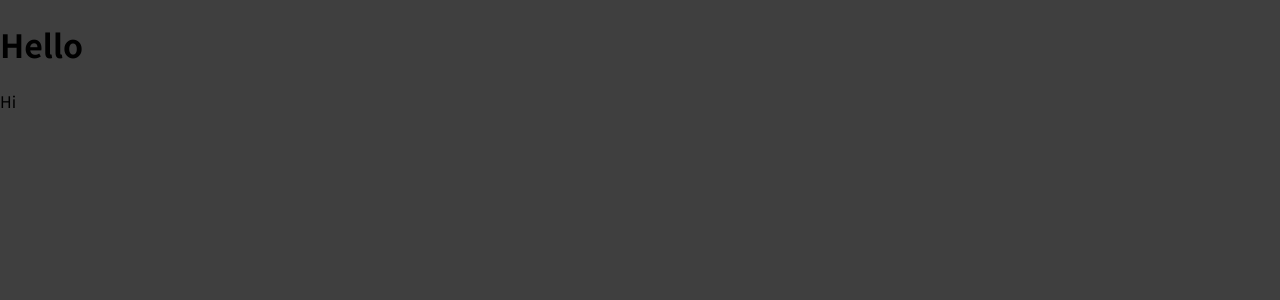
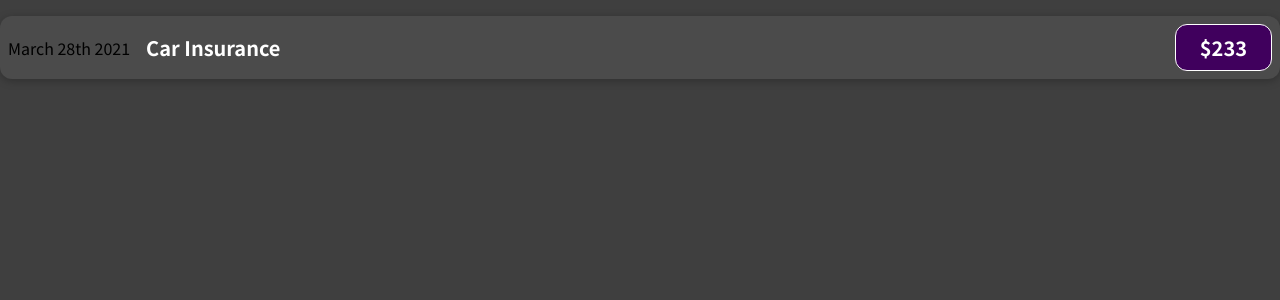
Before and after one commit to RushikeshGandhmal/Expense-Tracker-App, a React (Create React App) app: page / in a window 1280 px wide. Shown: the top 300 px of the page. Built offline with nearby package versions, Linux system fonts and the light colour scheme.

Commit message:
added ExpenseItem component

```diff
--- a/src/App.js
+++ b/src/App.js
@@ -1,10 +1,11 @@
-function App() {
+import ExpenseItem from "./components/ExpenseItem";
+
+const App = () => {
   return (
     <div>
-      <h1>Hello</h1>
-      <p>Hi</p>
+      <ExpenseItem />
     </div>
-  )
-}
+  );
+};
 
 export default App;
--- /dev/null
+++ b/src/components/ExpenseItem.css
@@ -0,0 +1,56 @@
+.expense-item {
+  display: flex;
+  justify-content: space-between;
+  align-items: center;
+  box-shadow: 0 2px 8px rgba(0, 0, 0, 0.25);
+  padding: 0.5rem;
+  margin: 1rem 0;
+  border-radius: 12px;
+  background-color: #4b4b4b;
+}
+
+.expense-item__description {
+  display: flex;
+  flex-direction: column;
+  gap: 1rem;
+  align-items: flex-end;
+  flex-flow: column-reverse;
+  justify-content: flex-start;
+  flex: 1;
+}
+
+.expense-item h2 {
+  color: #3a3a3a;
+  font-size: 1rem;
+  flex: 1;
+  margin: 0 1rem;
+  color: white;
+}
+
+.expense-item__price {
+  font-size: 1rem;
+  font-weight: bold;
+  color: white;
+  background-color: #40005d;
+  border: 1px solid white;
+  padding: 0.5rem;
+  border-radius: 12px;
+}
+
+@media (min-width: 580px) {
+  .expense-item__description {
+    flex-direction: row;
+    align-items: center;
+    justify-content: flex-start;
+    flex: 1;
+  }
+
+  .expense-item__description h2 {
+    font-size: 1.25rem;
+  }
+
+  .expense-item__price {
+    font-size: 1.25rem;
+    padding: 0.5rem 1.5rem;
+  }
+}
--- /dev/null
+++ b/src/components/ExpenseItem.js
@@ -0,0 +1,15 @@
+import "./ExpenseItem.css";
+
+const ExpenseItem = () => {
+  return (
+    <div className="expense-item">
+      <div>March 28th 2021</div>
+      <div className="expense-item__description">
+        <h2>Car Insurance</h2>
+        <div className="expense-item__price">$233</div>
+      </div>
+    </div>
+  );
+};
+
+export default ExpenseItem;
```
Also changed, not shown: 1 other file (tests, documents, lock files or other folders).
